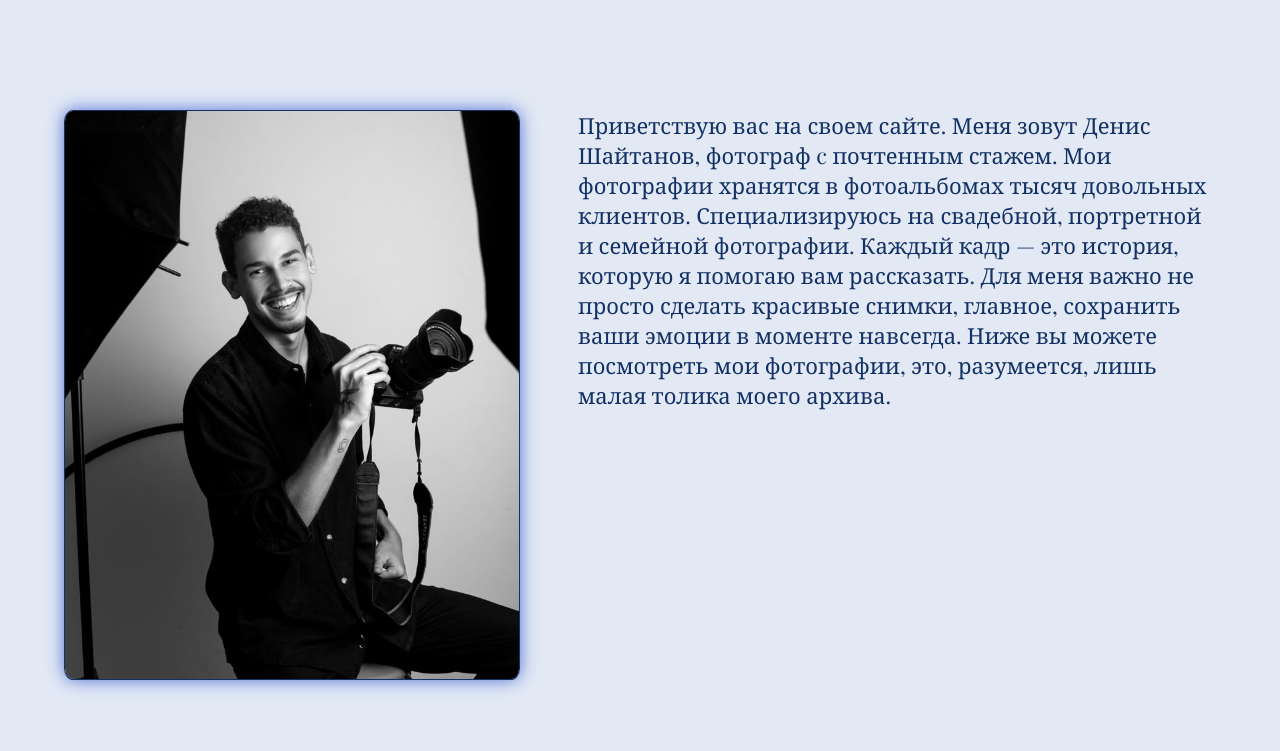
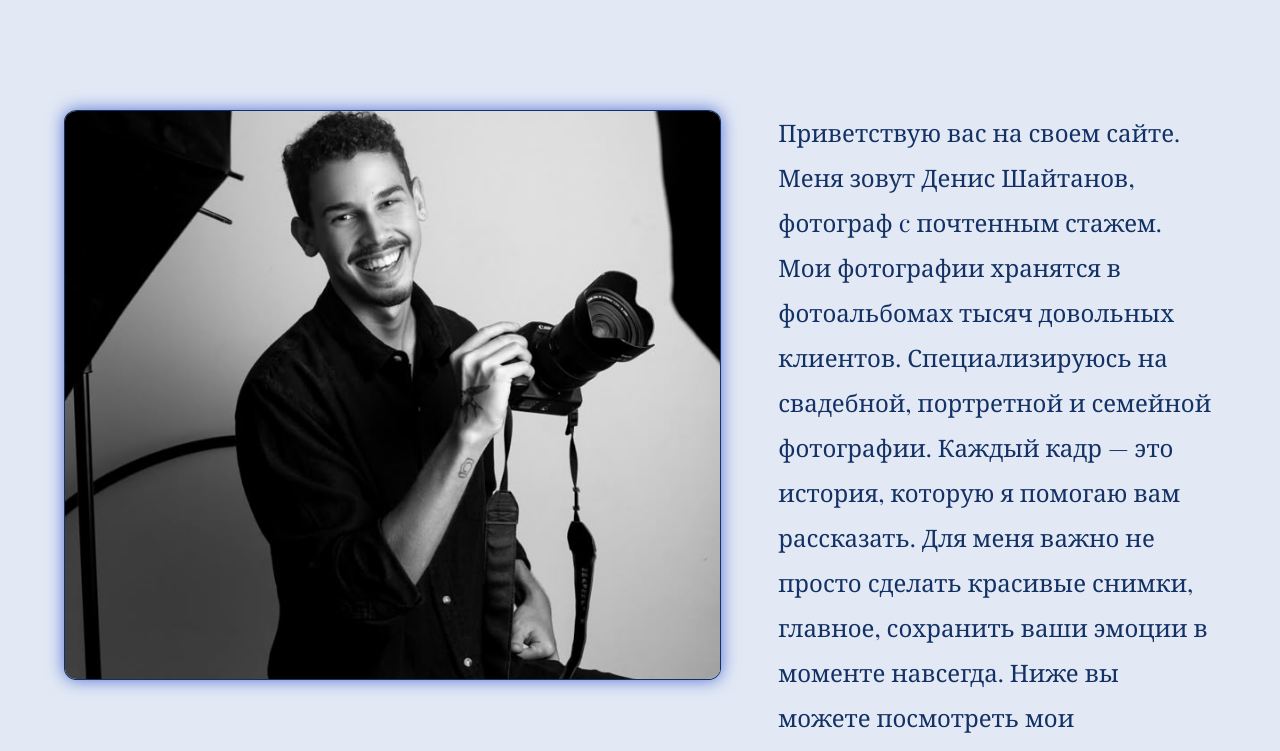
Before and after one commit to DenisShaitanow/photo_Page-pet, a plain HTML site: page pages/about.html in a window 1280 px wide. Shown: the top 751 px of the page. Drawn offline with nearby package versions, Linux system fonts and the light colour scheme; a web font is replaced by a local one.

Commit message:
31.03.2026

```diff
--- a/css/about.css
+++ b/css/about.css
@@ -345,13 +345,71 @@ body {
     font-family: var(--font-display);
 }
 
-.about-home__image {
+.contImg {
+    position: relative;
     width: 60%;
     height: 100%;
-    object-fit: cover;
+    display: block;
+    overflow: hidden;
+    background-color: transparent;
+    box-shadow: 0 0 17px #5471d3;
     border: solid 1px var(--color-accent-dark);
     border-radius: 2%;
-    box-shadow: 0 0 17px #5471d3;
+}
+
+.about-home__image {
+
+
+    width: 100%;
+    height: 100%;
+    object-fit: cover;
+
+
+
+
+
+}
+
+.aboutText {
+    display: block;
+    width: 40%;
+    font-size: 24px;
+    line-height: 45px;
+}
+
+.contImg::before {
+    position: absolute;
+    content: '';
+    display: block;
+    width: 100%;
+    height: 100%;
+    background-image: linear-gradient(70deg,
+    transparent,
+        transparent 47%,
+        rgba(255, 255, 255, 0.4) 50%,
+        rgba(255, 255, 255, 0.4) 51%,
+        transparent 54%,
+        transparent);
+    transform: translateX(-100%);
+    animation: blik 8s 3s infinite ;
+}
+
+@keyframes blik {
+    0% {
+        transform: translateX(-100%);
+
+    }
+
+    8% {
+        transform: translateX(100%);
+
+    }
+
+
+    100% {
+        transform: translateX(100%);
+
+    }
 }
 
 .about-photoGallery {
@@ -371,11 +429,12 @@ body {
     object-fit: cover;
     border-radius: 15px;
     cursor: pointer;
+    box-shadow: 0px 0px 12px #000000;
 }
 
 .about-imageGallery:hover {
     filter: brightness(110%);
-    filter: contrast(130%);
+    filter: contrast(120%);
 }
 
 .imageModal {
@@ -419,7 +478,7 @@ body {
     width: 100%;
     height: 100%;
     /*background-color: /*var(--color-gray-200)linear-gradient;*/
-    background-image: linear-gradient(180deg, #e2e9f5 30%, #95c3ff);
+    background-image: linear-gradient(180deg, #e2e9f5 30%, #c9e0ff);
     padding-block: 40px;
 }
 
--- a/pages/about.html
+++ b/pages/about.html
@@ -25,12 +25,14 @@
   <body>
     <div class="pageAbout">
       <div class="about-container">
-          <img
-                  src="../images/about/photographer.jpg"
-                  alt="Денис Шайтанов"
-                  class="about-home__image"
-                />
-          <span> Приветствую вас на своем сайте. Меня зовут Денис Шайтанов, фотограф c почтенным стажем. Мои фотографии хранятся в фотоальбомах тысяч довольных клиентов. Специализируюсь на свадебной, портретной и семейной фотографии.
+          <div class="contImg">
+            <img
+                    src="../images/about/photographer.jpg"
+                    alt="Денис Шайтанов"
+                    class="about-home__image"
+                  />
+          </div>
+          <span class="aboutText"> Приветствую вас на своем сайте. Меня зовут Денис Шайтанов, фотограф c почтенным стажем. Мои фотографии хранятся в фотоальбомах тысяч довольных клиентов. Специализируюсь на свадебной, портретной и семейной фотографии.
               Каждый кадр — это история, которую я помогаю вам рассказать. Для
               меня важно не просто сделать красивые снимки, главное, сохранить ваши эмоции в моменте навсегда. Ниже вы можете посмотреть мои фотографии, это, разумеется, лишь малая толика моего архива. </span>
       </div>
```
Also changed, not shown: index.html (+6 -49 lines), css/main.f760dbf419c23b4b2b57.css.
